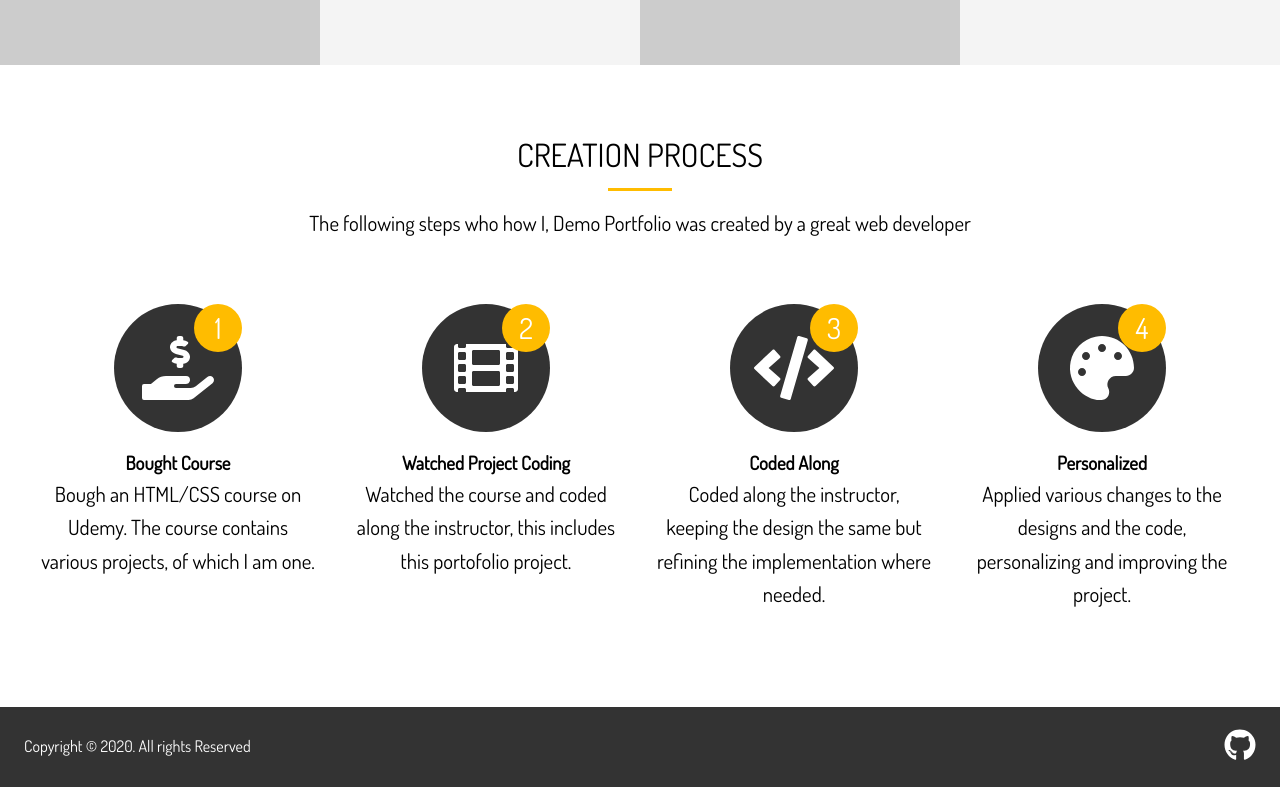
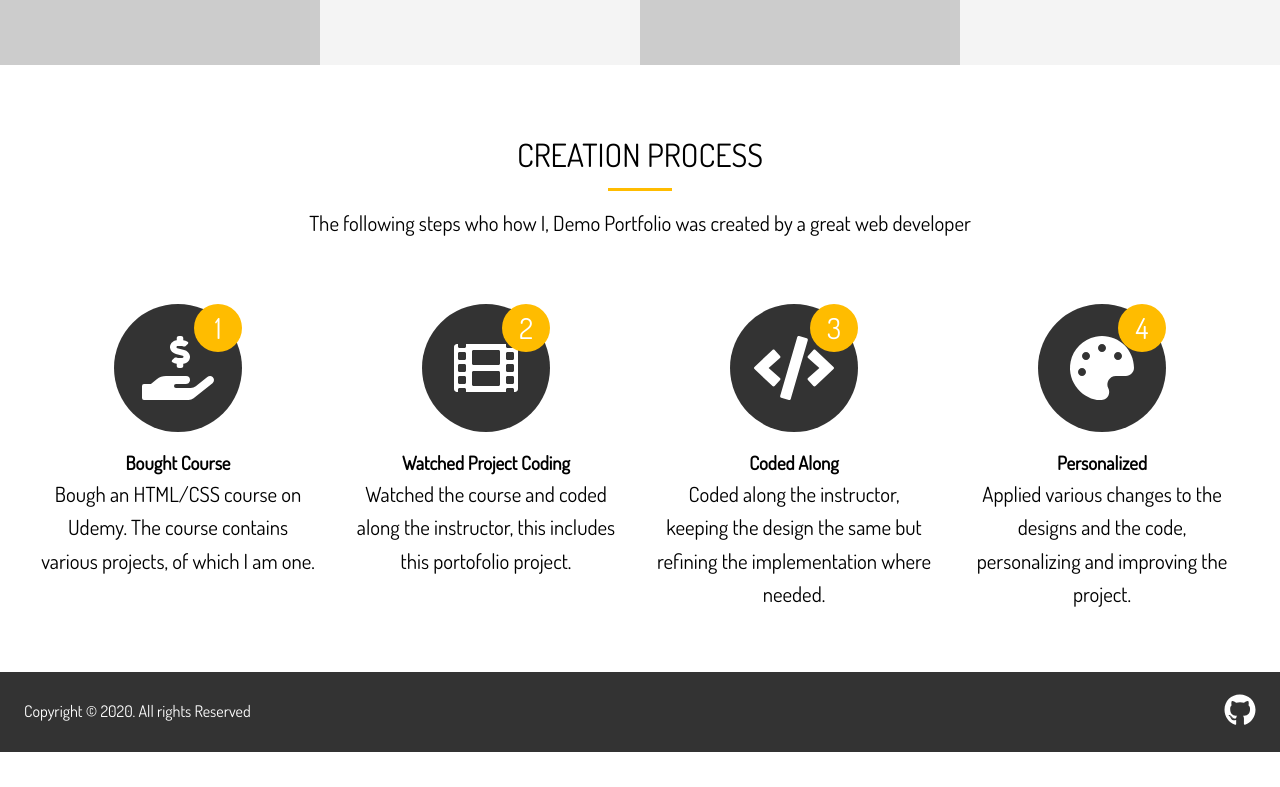
Before and after one commit to dario-piotrowicz/ReactJS-SCSS_demo_portfolio_website_miniproject, a React app: page / in a window 1280 px wide. Shown: the part 1550-2337 px from the top of the page. After the commit the page ends 2302 px from the top, so only its background shows below. Built offline with nearby package versions, Linux system fonts and the light colour scheme.

Commit message:
set a fixed height for process-step-box components so that on hover don't effect the whole page

```diff
--- a/src/components/creation-process-section/creation-process-section.styles.scss
+++ b/src/components/creation-process-section/creation-process-section.styles.scss
@@ -22,6 +22,8 @@ section#creation-process {
     .process-step-box {
       flex: 1;
       margin: 1rem;
+      height: 20rem;
+      overflow: hidden;
 
       .icon-container {
         display: flex;
```
